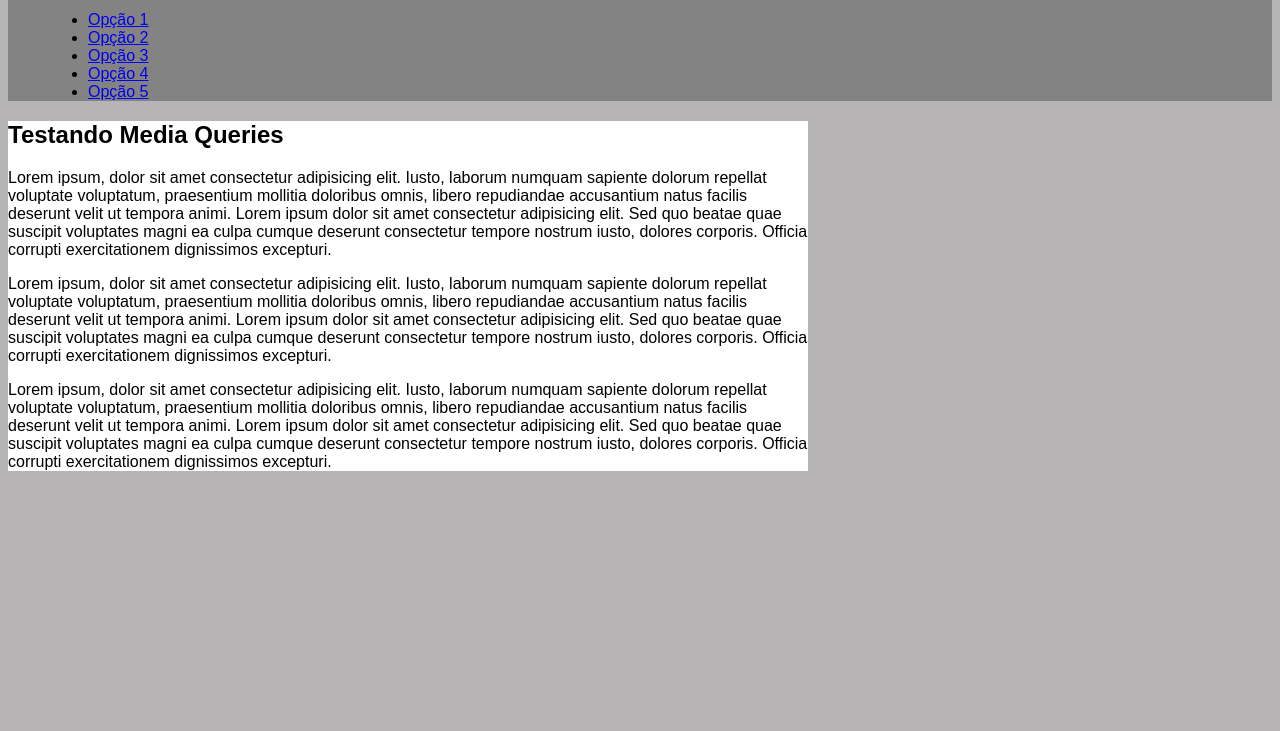
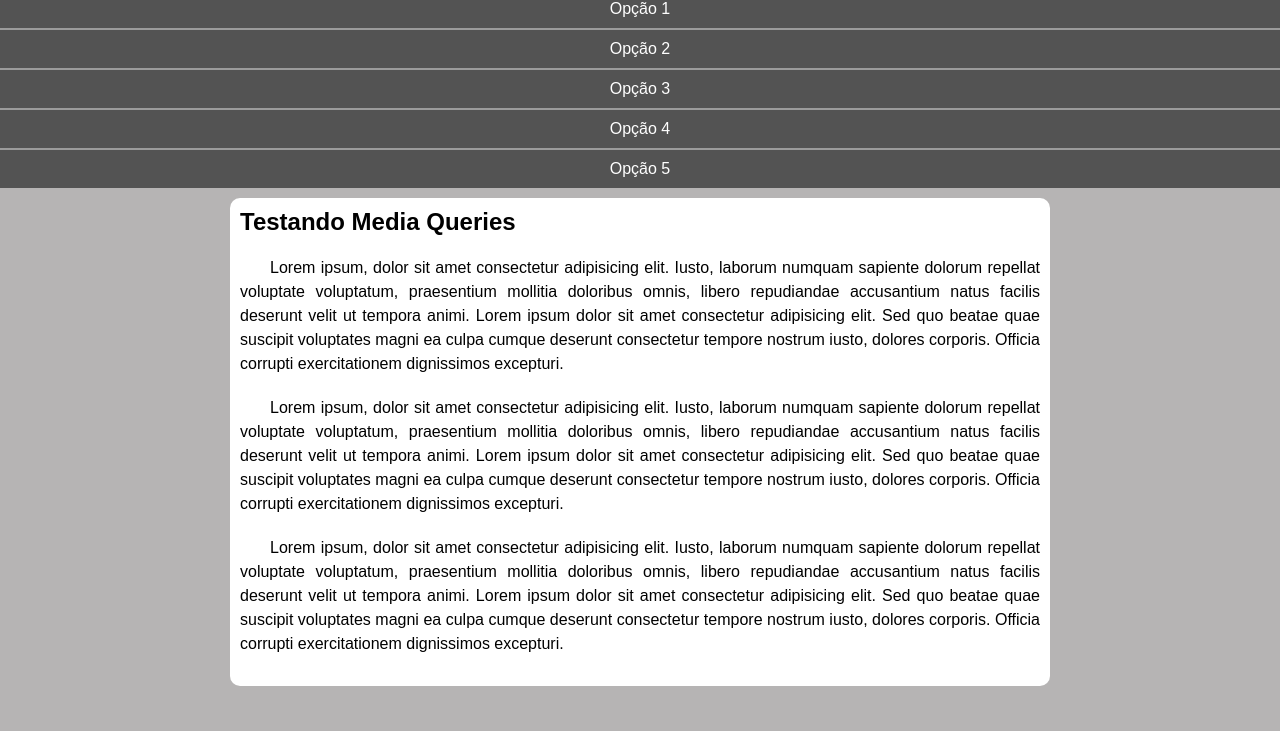
Before and after one commit to nataliapalombo/html-css, a plain HTML site: page exercicios/ex026/mq005/index.html in a window 1280 px wide. Shown: the part 69-800 px from the top of the page. Drawn offline with Linux system fonts and the light colour scheme; files that its build step writes are made by us from their sources.

Commit message:
atualizando mq005

```diff
--- a/exercicios/ex026/mq005/estilos/style.css
+++ b/exercicios/ex026/mq005/estilos/style.css
@@ -2,6 +2,8 @@
 
 * {
     font-family: Arial, Helvetica, sans-serif;
+    margin: 0px;
+    padding: 0px;
 }
 
 body, html {
@@ -15,9 +17,49 @@ header {
 header h1 {
     text-align: center;
     font-size: 2em;
+    padding: 10px;
+}
+
+menu {
+    display: block;
+}
+
+menu > ul {
+    list-style-type: none;
+    list-style-type:
+}
+
+menu > ul > li > a {
+    display: block;
+    padding: 10px;
+    text-decoration: none;
+    background-color: rgb(83, 83, 83);
+    color: white;
+    text-align: center;
+    border-top: 2px solid rgb(155, 155, 155);
+
+}
+
+menu > ul > li > a:hover {
+    background-color: rgb(164, 163, 163);
 }
 
 main {
+    width: 90vw;
     background-color: white;
+    margin: auto;
+    padding: 10px;
+    margin-top: 10px;
+    border-radius: 10px;
+}
 
+article > h2 {
+    padding-bottom: 20px;
 }
+
+article > p {
+    text-indent: 30px;
+    text-align: justify;
+    padding-bottom: 20px;
+    line-height: 1.5em;
+}
```
